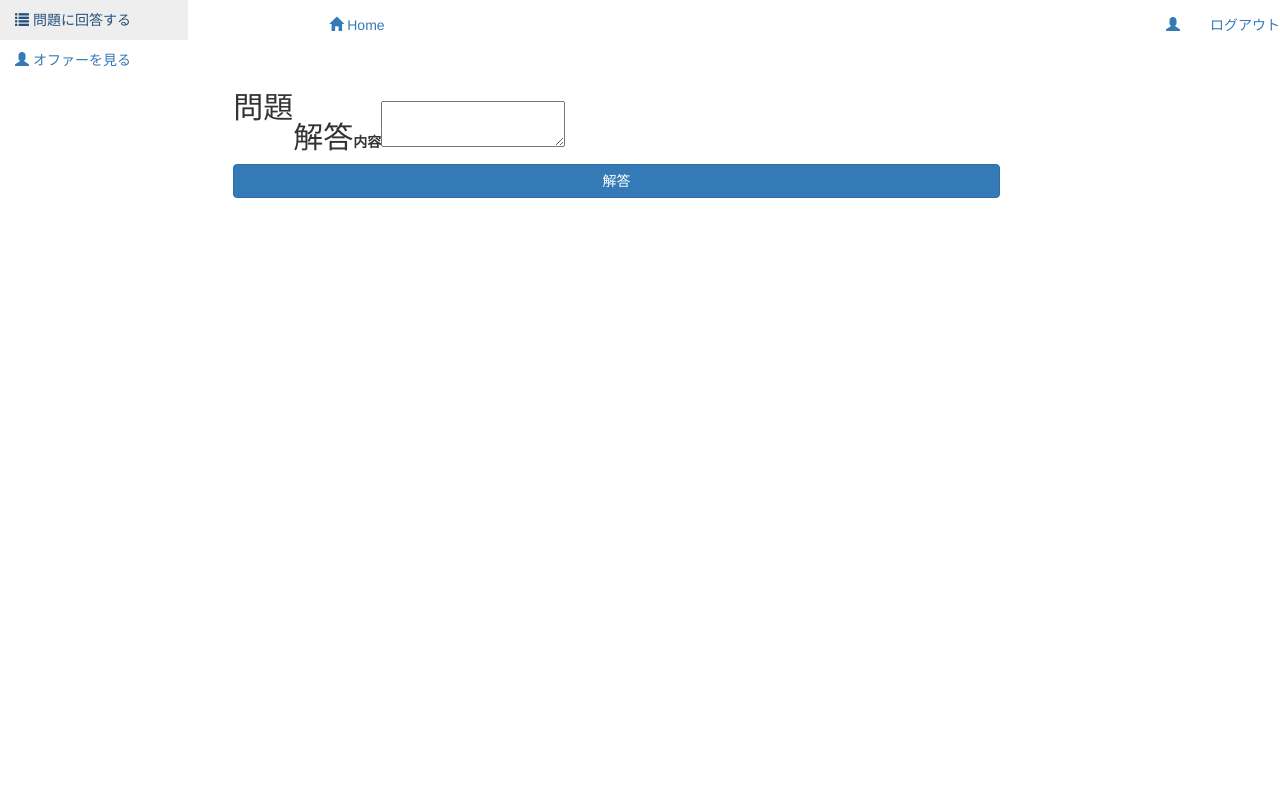
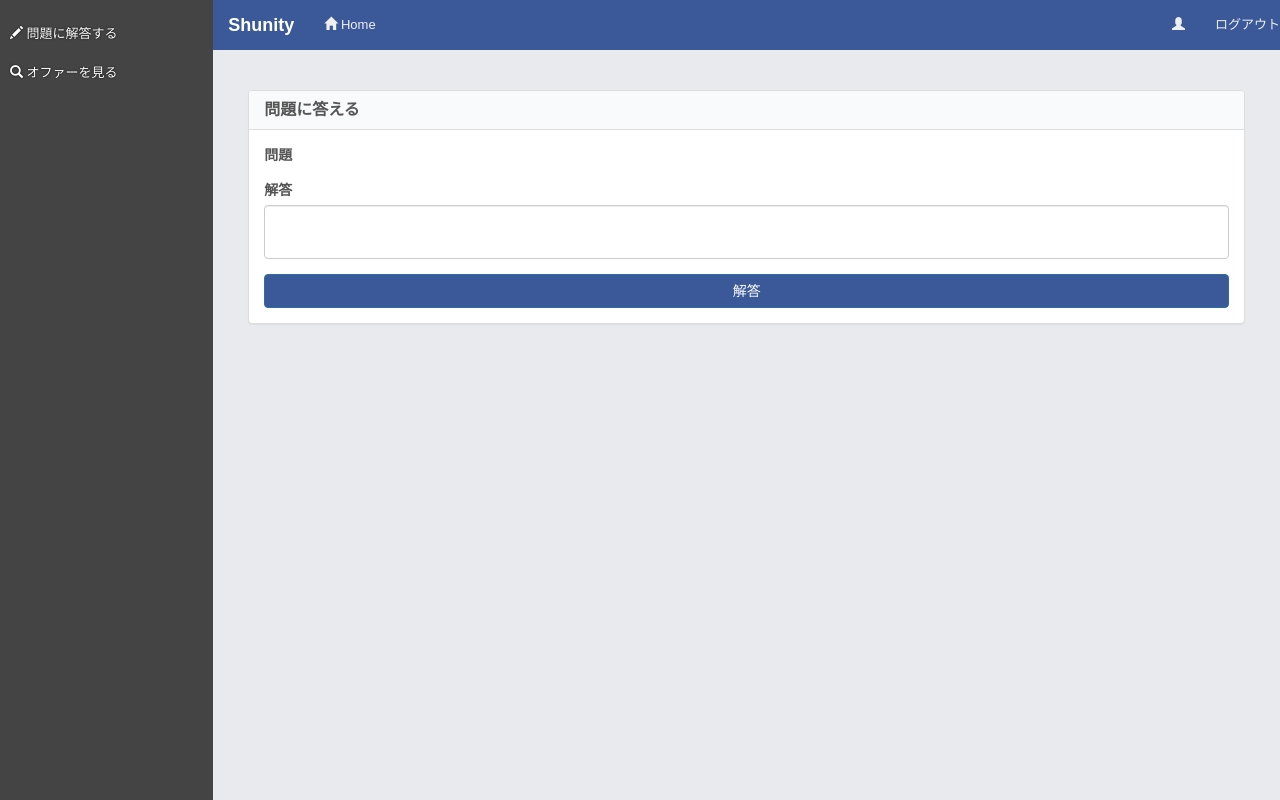
Before and after one commit to say117/shunity.com, a CakePHP app: the page made by app/View/Answers/add.ctp in a window 1280 px wide. Run offline with PHP 8.4 and a stand-in for CakePHP, Linux system fonts and the light colour scheme; the template is opened without the code that fills it, so the values that code supplies are empty; form fields are guessed from the names that the template uses; some libraries are stand-ins or nearby versions.

Commit message:
complete improving design

```diff
--- a/app/Controller/AnswersController.php
+++ b/app/Controller/AnswersController.php
@@ -23,8 +23,8 @@ class AnswersController extends AppController {
                 $this->set('errors', $this->Answer->validationErrors);
                 return;
             }
-            return $this->Session->setFlash('解答に失敗しました', 'default', array('class' => 'alert danger'));
+            return $this->Session->setFlash('解答に失敗しました', 'default', array('class' => 'alert alert-danger'));
         }
-        $this->setFlashAndRedirect('解答が完了しました', '/', array('class' => 'alert success'));
+        $this->setFlashAndRedirect('解答が完了しました', '/', array('class' => 'alert alert-success'));
     }
 }
--- a/app/Controller/AppController.php
+++ b/app/Controller/AppController.php
@@ -36,7 +36,7 @@ class AppController extends Controller {
     public $components = array(
         'Auth' => array(
             'authError' => 'ログインしてください。',
-            'flash' => array('element' => 'default', 'key' => 'flash', 'params' => array('class' => 'alert danger')),
+            'flash' => array('element' => 'default', 'key' => 'flash', 'params' => array('class' => 'alert alert-danger')),
             'loginAction' => array('controller' => 'users', 'action' => 'login'),
             'loginRedirect' => array('controller' => 'users', 'action' => 'index'),
             'logoutRedirect' => array('controller' => 'top', 'action' => 'index'),
--- a/app/Controller/CompaniesController.php
+++ b/app/Controller/CompaniesController.php
@@ -34,7 +34,7 @@ class CompaniesController extends AppController {
         if (!$this->Auth->login()) {
             return $this->Session->setFlash('ユーザー名かパスワードが違います', 'default', array('class' => 'alert danger'));
         }
-        $this->setFlashAndRedirect('ログインしました。', '/admin/companies/', array('class' => 'alert success'));
+        $this->setFlashAndRedirect('ログインしました。', '/', array('class' => 'alert success'));
     }
 
     public function admin_logout() {
--- a/app/Controller/OffersController.php
+++ b/app/Controller/OffersController.php
@@ -19,12 +19,12 @@ class OffersController extends AppController {
     public function accept($id) {
         $this->Offer->id = $id;
         $this->Offer->saveField('status', 1);
-        $this->setFlashAndRedirect('オファーへの返答を完了しました', '/', array('class' => 'alert success'));
+        $this->setFlashAndRedirect('オファーへの返答を完了しました', '/', array('class' => 'alert alert-success'));
     }
 
     public function reject($id) {
         $this->Offer->id = $id;
         $this->Offer->saveField('status', 2);
-        $this->setFlashAndRedirect('オファーへの返答を完了しました', '/', array('class' => 'alert success'));
+        $this->setFlashAndRedirect('オファーへの返答を完了しました', '/', array('class' => 'alert alert-success'));
     }
 }
--- a/app/View/Answers/add.ctp
+++ b/app/View/Answers/add.ctp
@@ -1,12 +1,19 @@
 <?php $this->assign('title_for_layout', '会員登録'); ?>
 
-<h2 class="pull-left">問題</h2>
-<p><?php echo $question['Question']['description'] ?></p>
-<br>
-
-<h2 class="pull-left">解答</h2>
-<?php echo $this->Form->create('Answer'); ?>
-  <?php echo $this->Form->hidden('Answer.question_id', array('value' => $question['Question']['id'])); ?>
-  <?php echo $this->Form->input('Answer.description', array('type' => 'textarea', 'label' => '内容')); ?>
-  <?php echo $this->Form->submit('解答', array('class' => 'btn btn-block btn-primary')); ?>
-<?php echo $this->Form->end(); ?>
+<div class="panel panel-default">
+  <div class="panel-heading">
+    <h3 class="panel-title">問題に答える</h3>
+  </div>
+  <div class="panel-body">
+	<label for="QuestionDescription">問題</label>
+	<p><?php echo $question['Question']['description'] ?></p>
+    <div class="form-group">
+	    <?php echo $this->Form->create('Answer'); ?>
+		  <?php echo $this->Form->hidden('Answer.question_id', array('value' => $question['Question']['id'])); ?>
+		  <label for="QuestionDescription">解答</label>
+		  <?php echo $this->Form->input('Answer.description', array('type' => 'textarea', 'label' => false, 'class' => 'form-control')); ?>
+    </div>
+	<?php echo $this->Form->submit('解答', array('class' => 'btn btn-block btn-primary')); ?>
+	<?php echo $this->Form->end(); ?>
+  </div>
+</div>
--- a/app/View/Layouts/default.ctp
+++ b/app/View/Layouts/default.ctp
@@ -4,7 +4,7 @@
   <meta charset="UTF-8" />
   <title>Document</title>
   <link rel="stylesheet" href="https://maxcdn.bootstrapcdn.com/bootstrap/3.3.1/css/bootstrap.min.css">
-  <?php echo $this->Html->css('style'); ?>
+  <?php echo $this->Html->css('styles'); ?>
 </head>
 <body>
   <div class="wrapper">
@@ -20,8 +20,8 @@
               </ul>
 
                 <ul class="nav hidden-xs" id="lg-menu">
-                    <li><a href="/questions"><i class="glyphicon glyphicon-list"></i> 問題に回答する</a></li>
-                    <li><a href="/offers"><i class="glyphicon glyphicon-user"></i> オファーを見る</a></li>
+                    <li><a href="/questions"><i class="glyphicon glyphicon-pencil"></i> 問題に解答する</a></li>
+                    <li><a href="/offers"><i class="glyphicon glyphicon-search"></i> オファーを見る</a></li>
                 </ul>
 
                 <!-- tiny only nav-->
@@ -70,7 +70,7 @@
                         </ul>
                       </li>
                       <li class="dropdown">
-                        <a href="/companies/logout" class="dropdown-toggle" data-toggle="dropdown">ログアウト</a>
+                        <a href="/users/logout" class="dropdown-toggle" data-toggle="dropdown">ログアウト</a>
                         <ul class="dropdown-menu">
                           <li><a href="">More</a></li>
                           <li><a href="">More</a></li>
```
Also changed, not shown: app/Controller/UsersController.php (+6 -6 lines), app/View/Offers/index.ctp (+7 -8 lines), app/View/Questions/index.ctp (+7 -8 lines).
